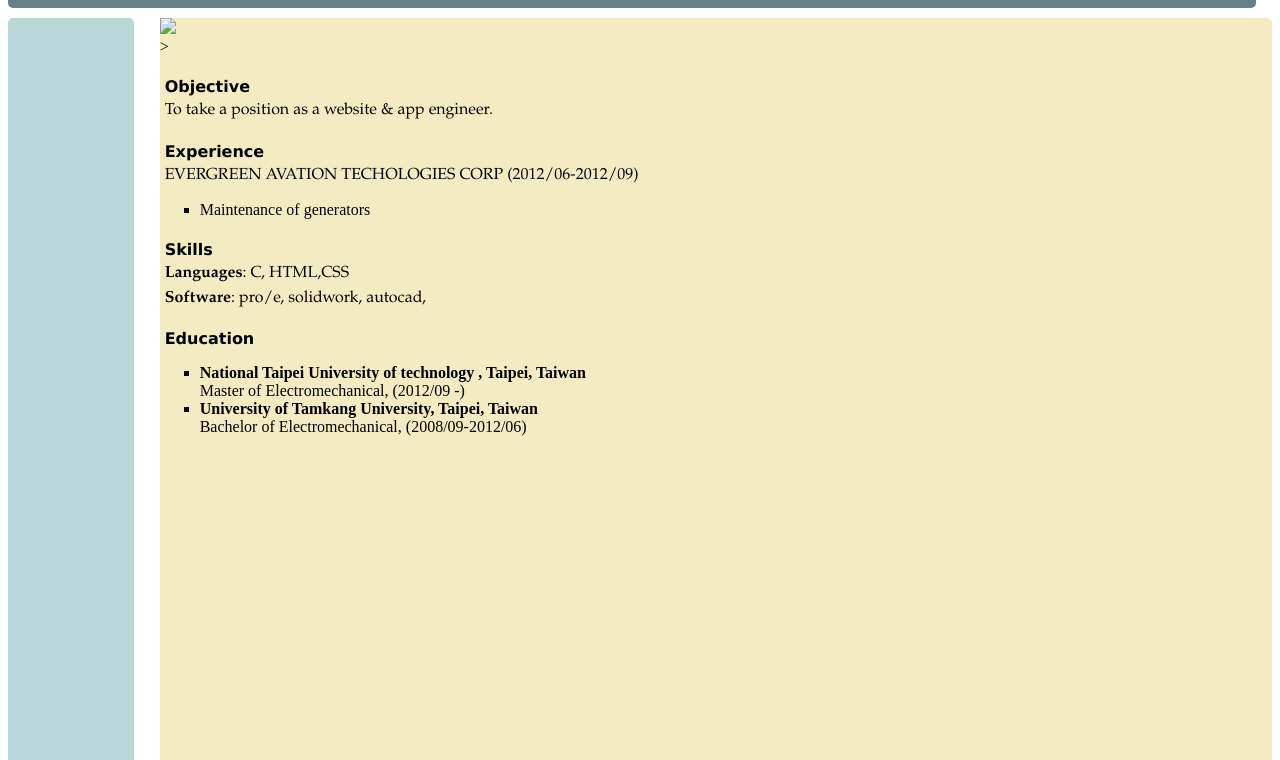
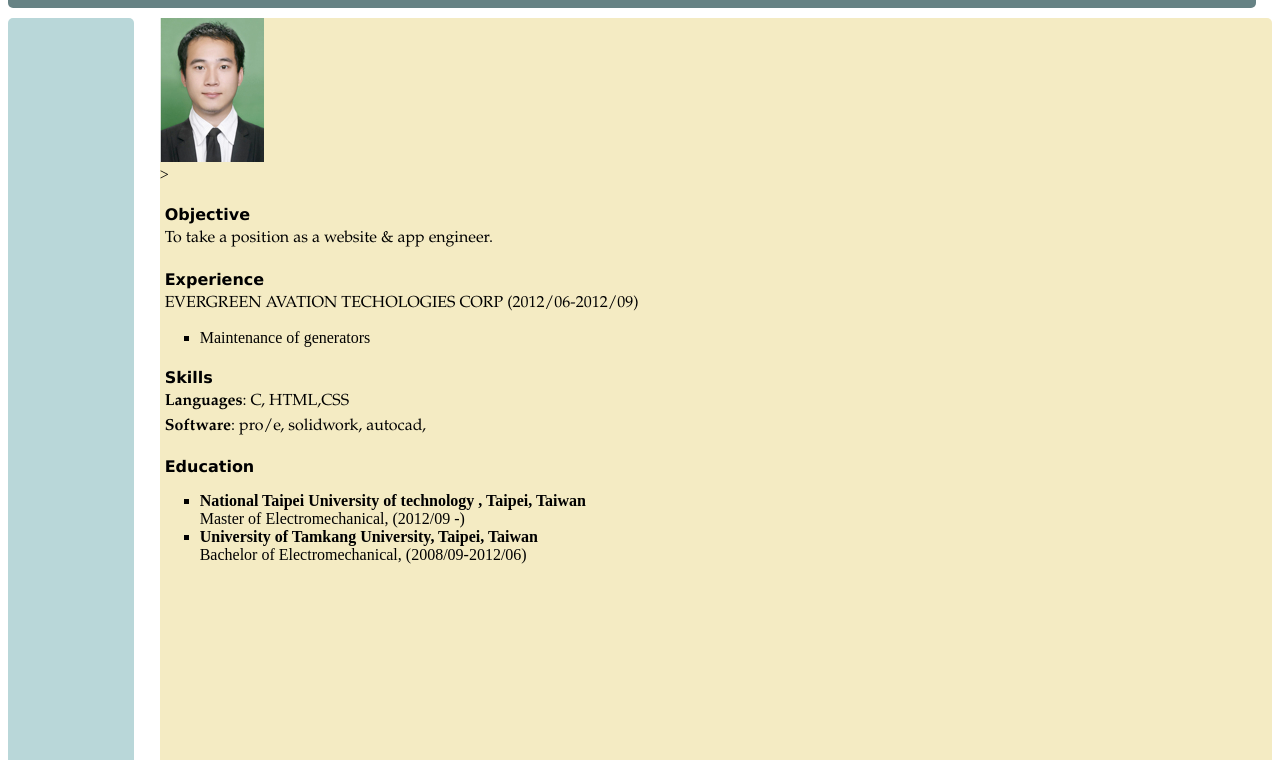
Before and after one commit to jim112828/myresume, a plain HTML site: page index.html in a window 1280 px wide. Shown: the part 40-800 px from the top of the page. Drawn offline with Linux system fonts and the light colour scheme; files that its build step writes are made by us from their sources.

Commit message:
Update index.html

```diff
--- a/index.html
+++ b/index.html
@@ -12,7 +12,7 @@
 	</div>
 	<div class="left"></div>
 	<div class="right">
-	<div id="img"><img src="images/jim.jpg" /></div>>
+	<div id="img"><img src="imges/jim.jpg"></div>>
 	<h4>Objective</h4>
 			<p>To take a position as a website & app engineer.</p>
 			<h4>Experience</h4>
```
